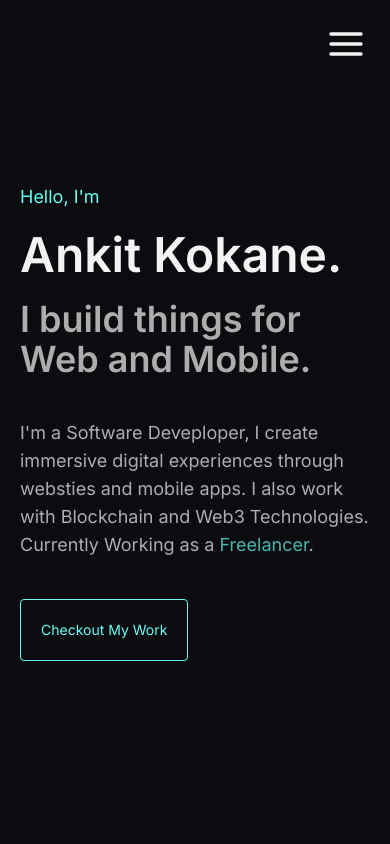
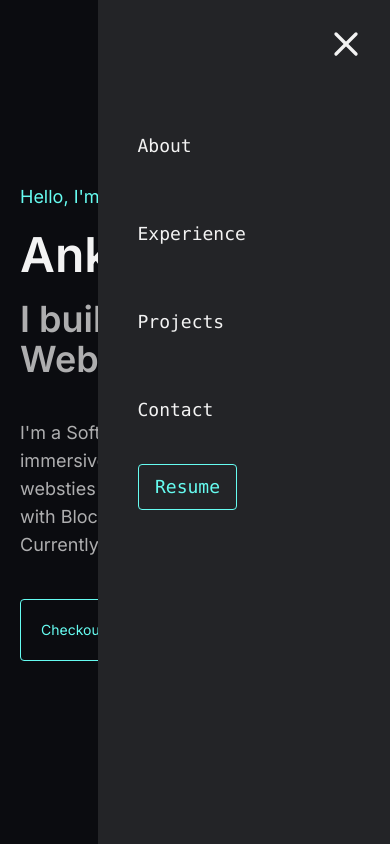
Before and after one commit to thedudeontitan/thedudeontitan.github.io.new, a Next.js app: page / in a window 390 px wide. Both pictures are taken after a click on the button 346 px from the left and 44 px from the top of the page. Shown: the top 844 px of the page. Built offline with nearby package versions, Linux system fonts and the light colour scheme.

Commit message:
added mobile navbar

```diff
--- a/app/(components)/Navbar.tsx
+++ b/app/(components)/Navbar.tsx
@@ -1,11 +1,12 @@
 "use client";
 import React, { useEffect, useState } from "react";
 import Link from "next/link";
-import { FiMenu } from "react-icons/fi";
+import { FiMenu, FiX } from "react-icons/fi";
 
 function Navbar() {
   const [isScrolled, setIsScrolled] = useState(true);
   const [prevScrollPos, setPrevScrollPos] = useState(0);
+  const [navOpen, setNavOpen] = useState(false);
 
   useEffect(() => {
     const handleScroll = () => {
@@ -21,8 +22,11 @@ function Navbar() {
       window.removeEventListener("scroll", handleScroll);
     };
   }, [prevScrollPos]);
+
+  useEffect(() => {});
+
   return (
-    <div>
+    <div className="w-screen flex">
       <nav
         className={`lg:flex hidden flex-row top-0 right-0 left-0 fixed w-full transition-all duration-500 ${
           isScrolled
@@ -68,13 +72,38 @@ function Navbar() {
           </div>
         </div>
       </nav>
-      <nav className="flex lg:hidden fixed top-0 right-0">
-        <div className="text-[#f3f3f3]">
-          <button className="m-5">
-            <FiMenu className="p-1 text-5xl"/>
+      <nav className="flex lg:hidden top-0 right-0 w-full">
+        <div className={`text-[#f3f3f3] flex w-full justify-end `}>
+          <button
+            className="fixed m-5 z-40"
+            onClick={() => setNavOpen(!navOpen)}
+          >
+            {navOpen ? (
+              <FiX className="p-1 text-5xl" />
+            ) : (
+              <FiMenu className="p-1 text-5xl" />
+            )}
           </button>
-          <div>
-
+          <div className={`w-screen flex justify-end`}>
+            <div
+              className={`text-[#f3f3f3] fixed z-30 h-screen w-3/4 bg-[#232427] transition-all duration-500 ${
+                navOpen ? " backdrop-blur" : "translate-x-full"
+              }`}
+            >
+              <div className="flex flex-col text-lg gap-y-5 mt-28 font-mono mx-5">
+                <Link href="#about" className="p-5" onClick={()=>setNavOpen(false)}>About</Link>
+                <Link href="#experience" className="p-5" onClick={()=>setNavOpen(false)}>Experience</Link>
+                <Link href="#projects" className="p-5" onClick={()=>setNavOpen(false)}>Projects</Link>
+                <Link href="#contact" className="p-5" onClick={()=>setNavOpen(false)}>Contact</Link>
+                <div className="hover:bg-[#66FCF1] w-fit rounded transition-all mx-5">
+                  <Link href="/Resume.pdf" target="_blank">
+                    <button className="bg-[#232427] border z-10 border-[#66FCF1] text-[#66FCF1] w-fit py-2 px-4 rounded hover:-translate-x-1 hover:-translate-y-1 transition-all">
+                      Resume
+                    </button>
+                  </Link>
+                </div>
+              </div>
+            </div>
           </div>
         </div>
       </nav>
--- a/app/page.tsx
+++ b/app/page.tsx
@@ -17,10 +17,10 @@ export default function page() {
             <span className="text-5xl lg:text-7xl font-semibold text-[#f3f3f3] ">
               Ankit Kokane.
             </span>
-            <span className="text-4xl lg:text-6xl font-semibold text-[#f3f3f3] opacity-70">
+            <span className="text-4xl lg:text-6xl font-semibold text-[#f3f3f3] text-opacity-70">
               I build things for Web and Mobile.
             </span>
-            <span className="text-lg lg:text-xl lg:w-1/2 my-5 text-[#f3f3f3] opacity-70">
+            <span className="text-lg lg:text-xl lg:w-1/2 my-5 text-[#f3f3f3] text-opacity-70">
               I&apos;m a Software Deveploper, I create immersive digital
               experiences through websties and mobile apps. I also work with
               Blockchain and Web3 Technologies. Currently Working as a{" "}
```
